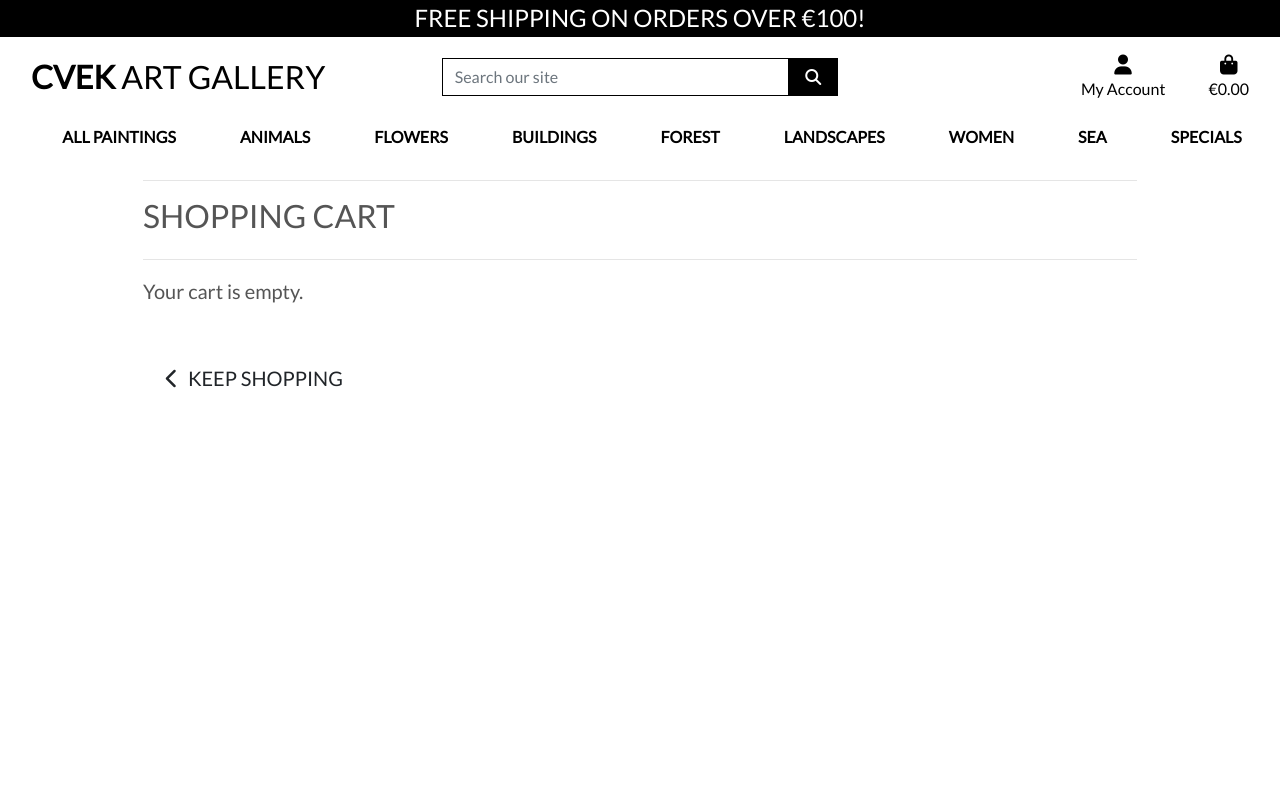
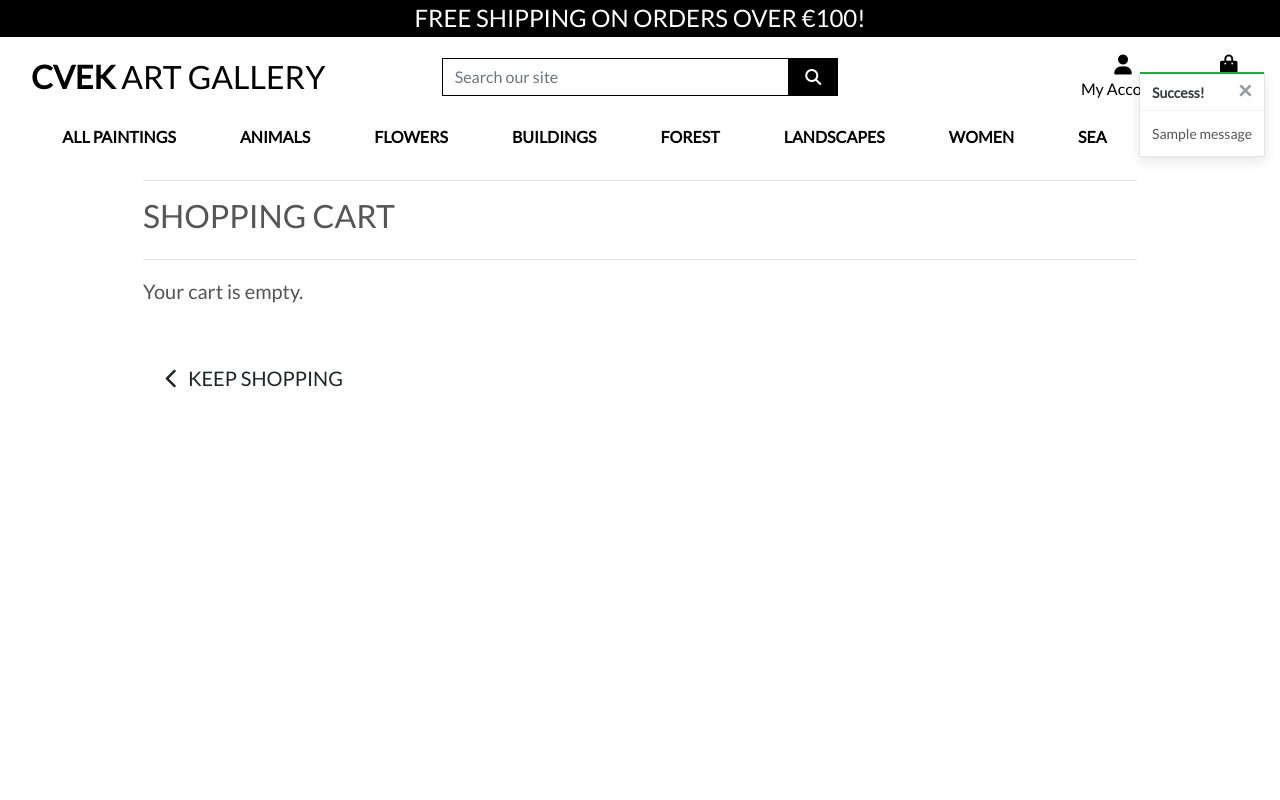
Before and after one commit to Boiann/cvek-art-gallery, a Django app: page /cart/ in a window 1280 px wide. Run offline with Django 3.2, Linux system fonts and the light colour scheme; tables that the repository leaves empty hold one stand-in row (values such as "Sample post"); one stand-in notice (Sample message) is shown; some libraries are stand-ins or nearby versions.

Commit message:
Add bootstrap toasts logic and display

```diff
--- a/cart/views.py
+++ b/cart/views.py
@@ -2,6 +2,7 @@ from django.shortcuts import render, redirect, get_object_or_404, reverse
 from django.http import HttpResponse
 from paintings.models import Painting
 from decimal import Decimal
+from django.contrib import messages
 
 
 def view_cart(request):
@@ -70,6 +71,7 @@ def add_to_cart(request, painting_id):
             existing_item.update(cart_item)
         else:
             cart.append(cart_item)
+            messages.success(request, f'Added {painting.name} to your cart')
 
         request.session['cart'] = cart
 
--- a/cvek_art_gallery/settings.py
+++ b/cvek_art_gallery/settings.py
@@ -59,6 +59,8 @@ MIDDLEWARE = [
     'django.contrib.messages.middleware.MessageMiddleware',
     'django.middleware.clickjacking.XFrameOptionsMiddleware',
 ]
+
+MESSAGE_STORAGE = 'django.contrib.messages.storage.session.SessionStorage'
 
 AUTHENTICATION_BACKENDS = [
     # Needed to login by username in Django admin, regardless of `allauth`
--- a/static/css/base.css
+++ b/static/css/base.css
@@ -103,6 +103,23 @@ img {
     height: 600px;
 }
 
+/* ------------------------------- bootstrap toasts */
+
+.message-container {
+    position: fixed;
+    top: 72px;
+    right: 15px;
+    z-index: 99999999999;
+}
+
+.custom-toast {
+    overflow: visible;
+}
+
+.toast-capper {
+    height: 2px;
+}
+
 /* -------------------------------- Media Queries */
 
 /* Slightly larger container on xl screens */
--- a/templates/base.html
+++ b/templates/base.html
@@ -124,7 +124,21 @@
     </header>
 
     {% if messages %}
-    <div class="message-container"></div>
+    <div class="message-container">
+        {% for message in messages %}
+        {% with message.level as level %}
+        {% if level == 40 %}
+        {% include 'includes/toasts/toast_error.html' %}
+        {% elif level == 30 %}
+        {% include 'includes/toasts/toast_warning.html' %}
+        {% elif level == 25 %}
+        {% include 'includes/toasts/toast_success.html' %}
+        {% else %}
+        {% include 'includes/toasts/toast_info.html' %}
+        {% endif %}
+        {% endwith %}
+        {% endfor %}
+    </div>
     {% endif %}
 
     {% block page_header %}
@@ -134,6 +148,9 @@
     {% endblock %}
 
     {% block postloadjs %}
+    <script type="text/javascript">
+        $('.toast').toast('show');
+    </script>
     {% endblock %}
 
 
--- /dev/null
+++ b/templates/includes/toasts/toast_success.html
@@ -0,0 +1,13 @@
+<div class="toast custom-toast rounded-0 border-top-0" data-autohide="false">
+    <div class="arrow-up arrow-success"></div>
+    <div class="w-100 toast-capper bg-success"></div>
+    <div class="toast-header bg-white text-dark">
+        <strong class="mr-auto">Success!</strong>
+        <button type="button" class="ml-2 mb-1 close text-dark" data-dismiss="toast" aria-label="Close">
+            <span aria-hidden="true">&times;</span>
+        </button>
+    </div>
+    <div class="toast-body bg-white">
+        {{ message }}
+    </div>
+</div>
```
Also changed, not shown: templates/includes/toasts/toast_error.html (added, +13 -0 lines), templates/includes/toasts/toast_info.html (added, +13 -0 lines), templates/includes/toasts/toast_warning.html (added, +13 -0 lines).
